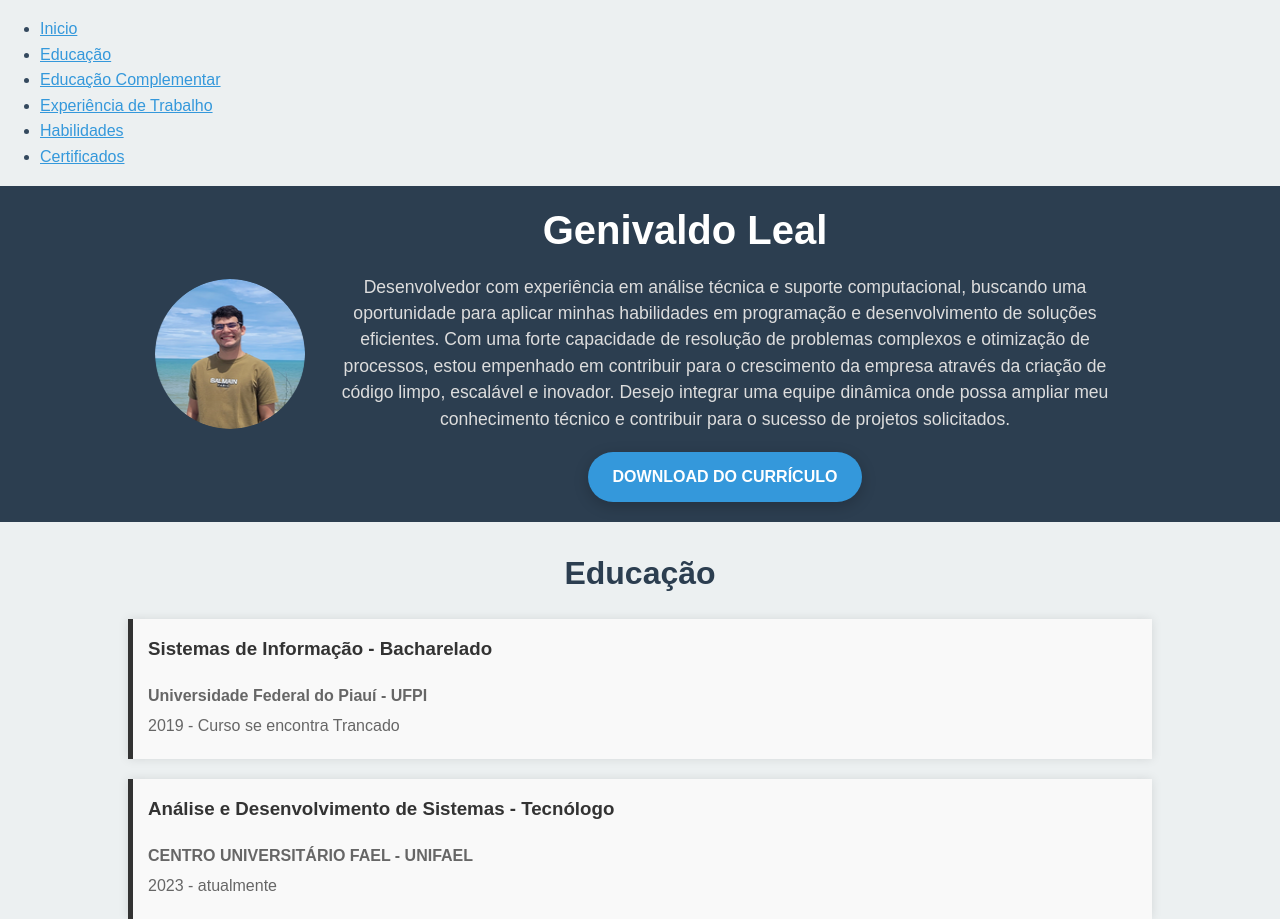
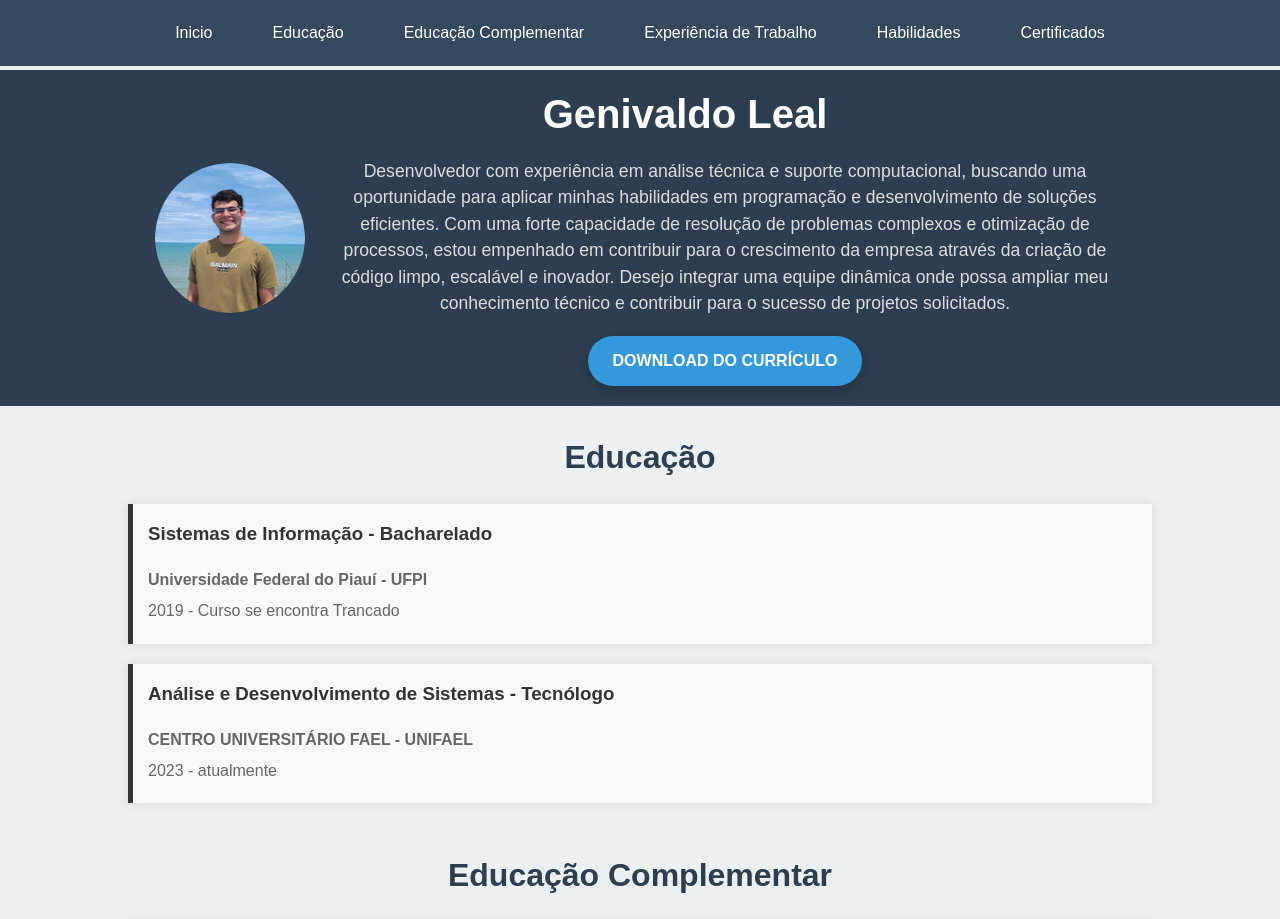
Before and after one commit to SoFortune/Curriculumweb, a plain HTML site: page index.html in a window 1280 px wide. Shown: the top 919 px of the page. Drawn offline with Linux system fonts and the light colour scheme.

Commit message:
Update style.css
css das seções para localizar adicionadas

```diff
--- a/css/style.css
+++ b/css/style.css
@@ -194,3 +194,55 @@ h1 {
     transform: translateY(0); /* Remove a elevação ao clicar */
     box-shadow: 0px 4px 15px rgba(0, 0, 0, 0.2); /* Volta à sombra original */
 }
+
+
+
+
+/* Estilização do menu de navegação */
+#navbar {
+    position: fixed;
+    top: 0;
+    width: 100%;
+    background-color: #34495E; /* Cor de fundo do navbar */
+    z-index: 1000;
+    padding: 10px 0;
+}
+
+#navbar ul {
+    margin: 0;
+    padding: 0;
+    list-style: none;
+    display: flex;
+    justify-content: center;
+}
+
+#navbar ul li {
+    margin: 0 10px;
+}
+
+#navbar ul li a {
+    color: #ffffff; /* Cor do texto */
+    text-decoration: none;
+    padding: 10px 20px;
+    display: block;
+    background-color: #34495E; /* Cor de fundo dos botões */
+    border-radius: 100px; /* Arredondar os cantos dos botões */
+    border: -150px solid transparent; /* Redução da espessura da borda */
+    transition: background-color 0.3s, border-color 0.3s;
+}
+
+#navbar ul li a:hover {
+    background-color: white; /* Cor de fundo ao passar o mouse */
+    border-color: #ffffff; /* Cor da borda ao passar o mouse */
+    color: #000000; /* Cor do texto ao passar o mouse */
+}
+
+/* Para compensar o espaço do menu fixo ao rolar a página */
+body {
+    padding-top: 70px;
+}
+
+section {
+    padding-top: 80px; /* Espaço extra equivalente à altura do menu */
+    margin-top: -80px; /* Compensa o espaçamento para manter o layout */
+}
```
